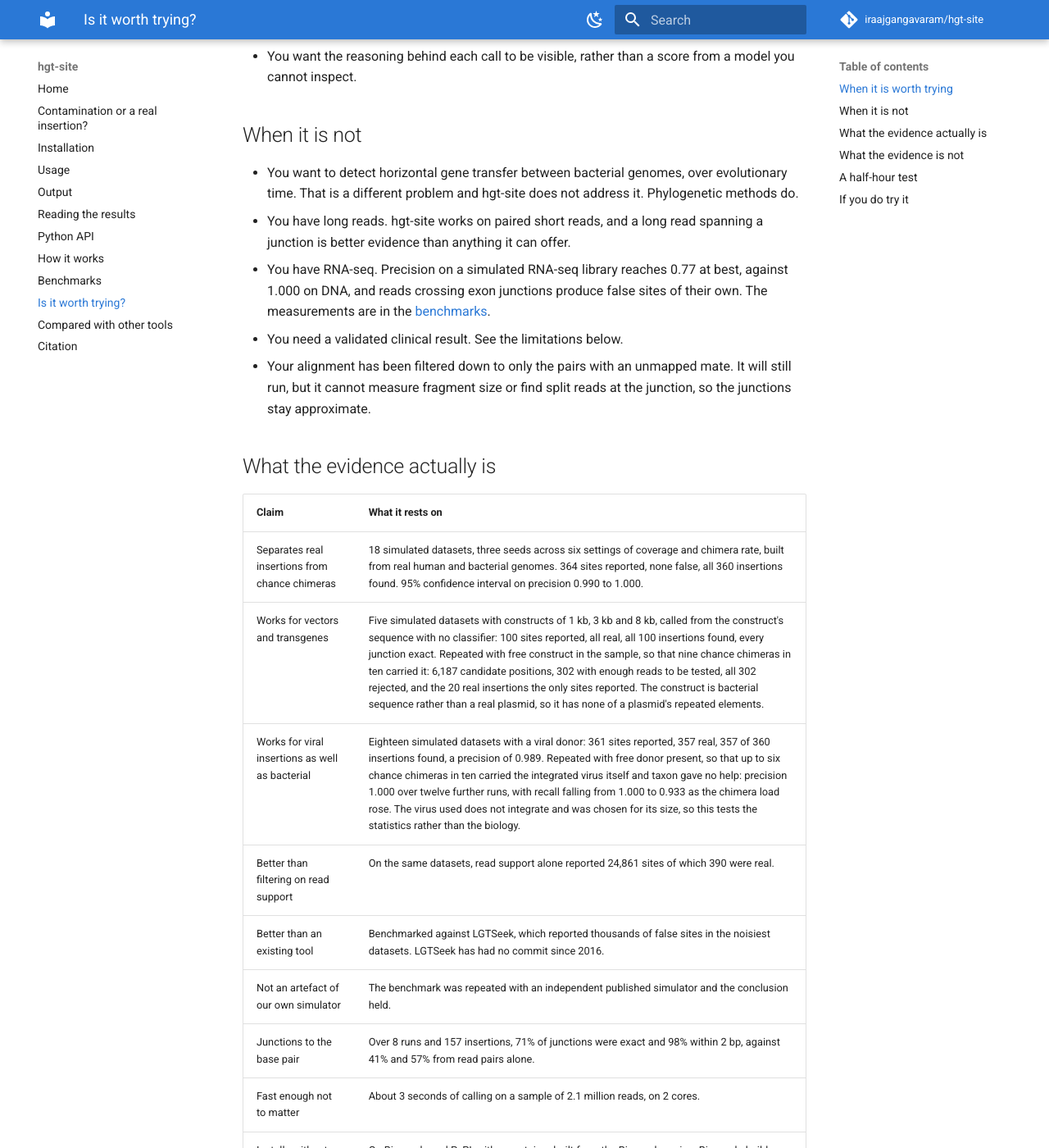
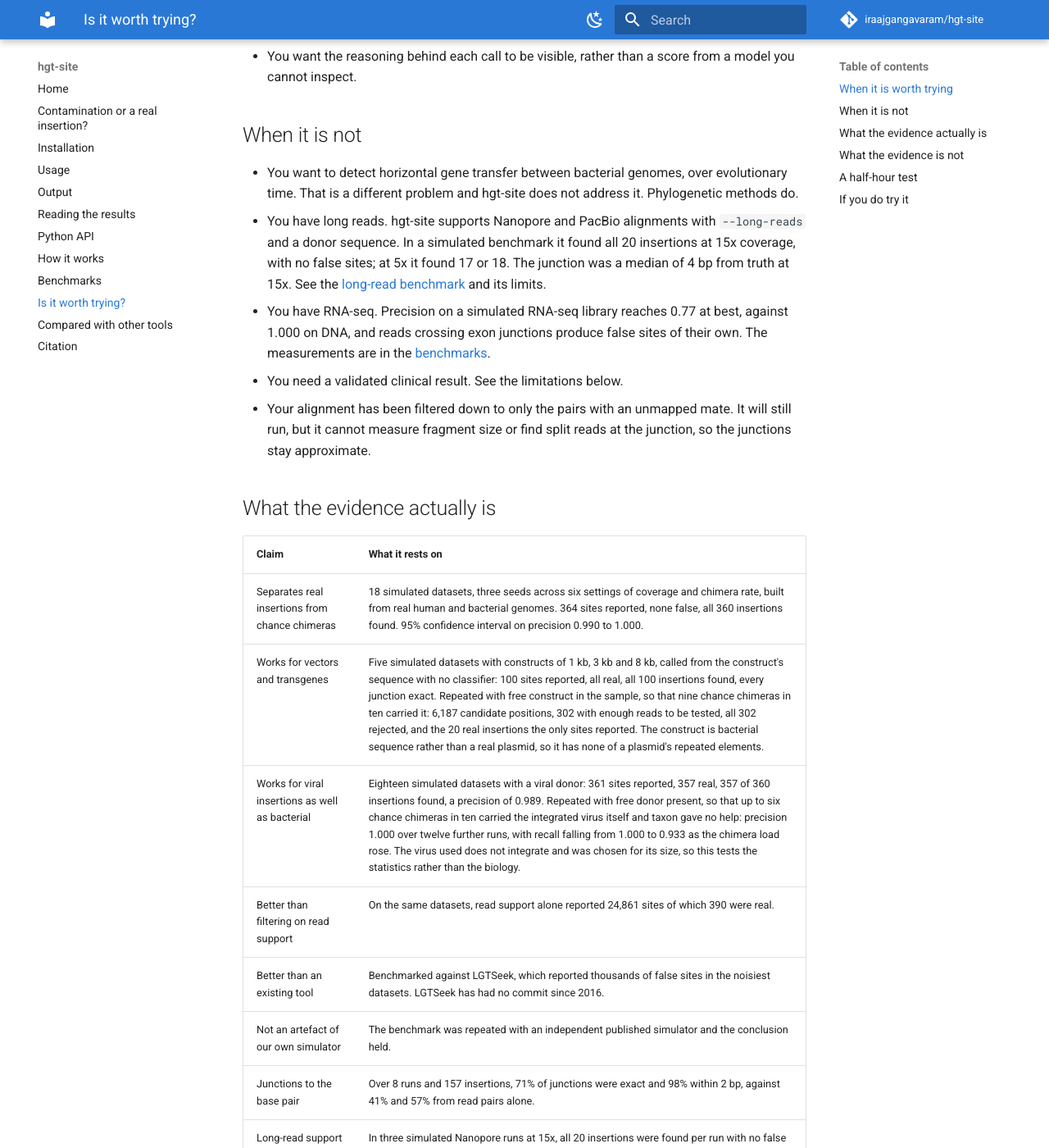
Before and after one commit to iraajgangavaram/hgt-site, an MkDocs documentation site: the page built from docs/for-labs.md, in a window 1280 px wide and 1400 px high, scrolled down 503 px. Shown: the whole window at 82% size. Built offline with MkDocs 1.6.1 and Material for MkDocs 9.7.7, drawn with Linux system fonts in a browser that asks for light colours; comment, search, counter and statistics services are not loaded; some of the changed text lies outside the part shown.

Commit message:
Correct long-read guidance for labs

```diff
--- a/docs/for-labs.md
+++ b/docs/for-labs.md
@@ -22,8 +22,11 @@ has and has not been shown to do.
 - You want to detect horizontal gene transfer between bacterial genomes, over
   evolutionary time. That is a different problem and hgt-site does not address
   it. Phylogenetic methods do.
-- You have long reads. hgt-site works on paired short reads, and a long read
-  spanning a junction is better evidence than anything it can offer.
+- You have long reads. hgt-site supports Nanopore and PacBio alignments with
+  `--long-reads` and a donor sequence. In a simulated benchmark it found all
+  20 insertions at 15x coverage, with no false sites; at 5x it found 17 or 18.
+  The junction was a median of 4 bp from truth at 15x. See the
+  [long-read benchmark](benchmarks.md#long-reads) and its limits.
 - You have RNA-seq. Precision on a simulated RNA-seq library reaches 0.77 at
   best, against 1.000 on DNA, and reads crossing exon junctions produce false
   sites of their own. The measurements are in the
@@ -44,6 +47,7 @@ has and has not been shown to do.
 | Better than an existing tool | Benchmarked against LGTSeek, which reported thousands of false sites in the noisiest datasets. LGTSeek has had no commit since 2016. |
 | Not an artefact of our own simulator | The benchmark was repeated with an independent published simulator and the conclusion held. |
 | Junctions to the base pair | Over 8 runs and 157 insertions, 71% of junctions were exact and 98% within 2 bp, against 41% and 57% from read pairs alone. |
+| Long-read support | In three simulated Nanopore runs at 15x, all 20 insertions were found per run with no false sites; median junction offset was 4 bp. This has not been compared with another long-read tool. |
 | Fast enough not to matter | About 3 seconds of calling on a sample of 2.1 million reads, on 2 cores. |
 | Installs without a fight | On Bioconda and PyPI, with a container built from the Bioconda recipe. Bioconda builds and tests a package on its own infrastructure before publishing it, so the install has been checked on a clean machine by somebody other than the author. |
 | Reproducible | Every benchmark rebuilds from a seed. The scripts and raw results are in the repository, and the datasets are archived separately. |
```
